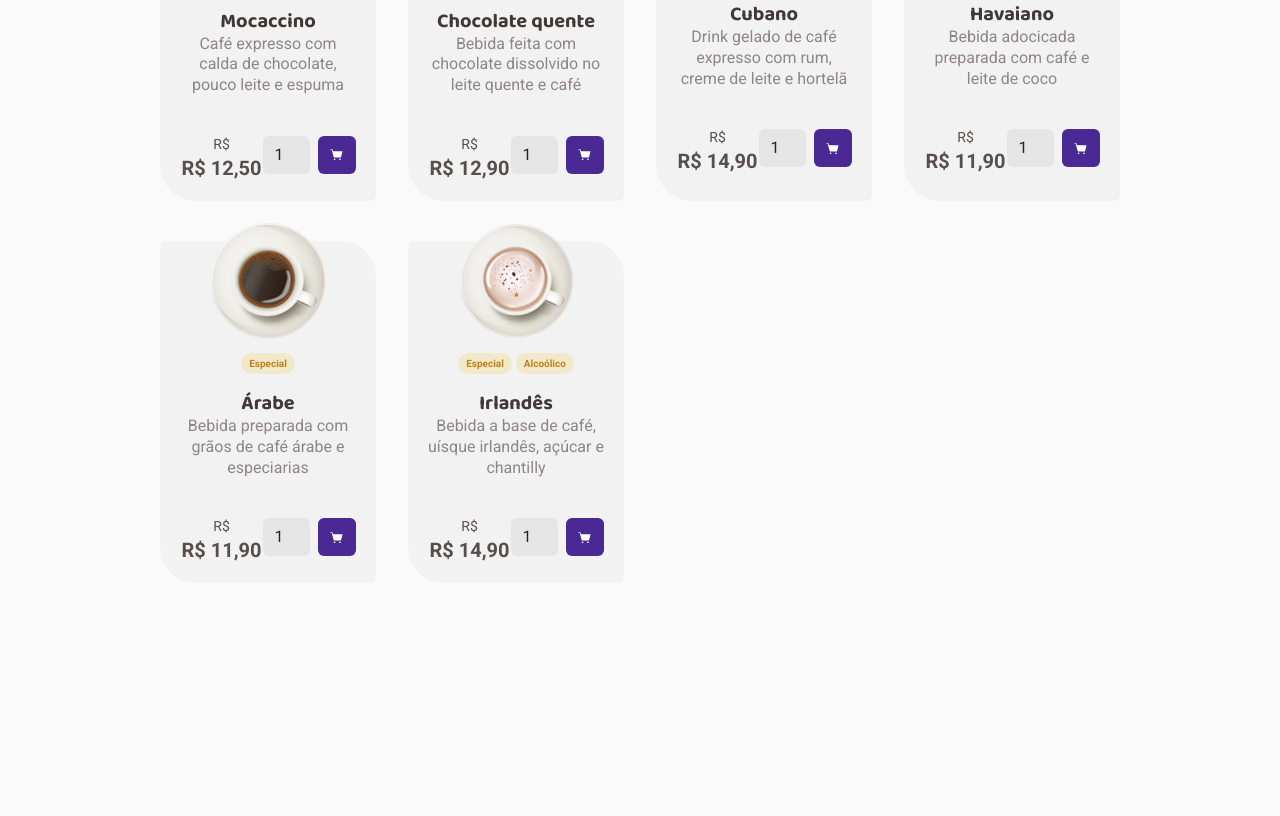
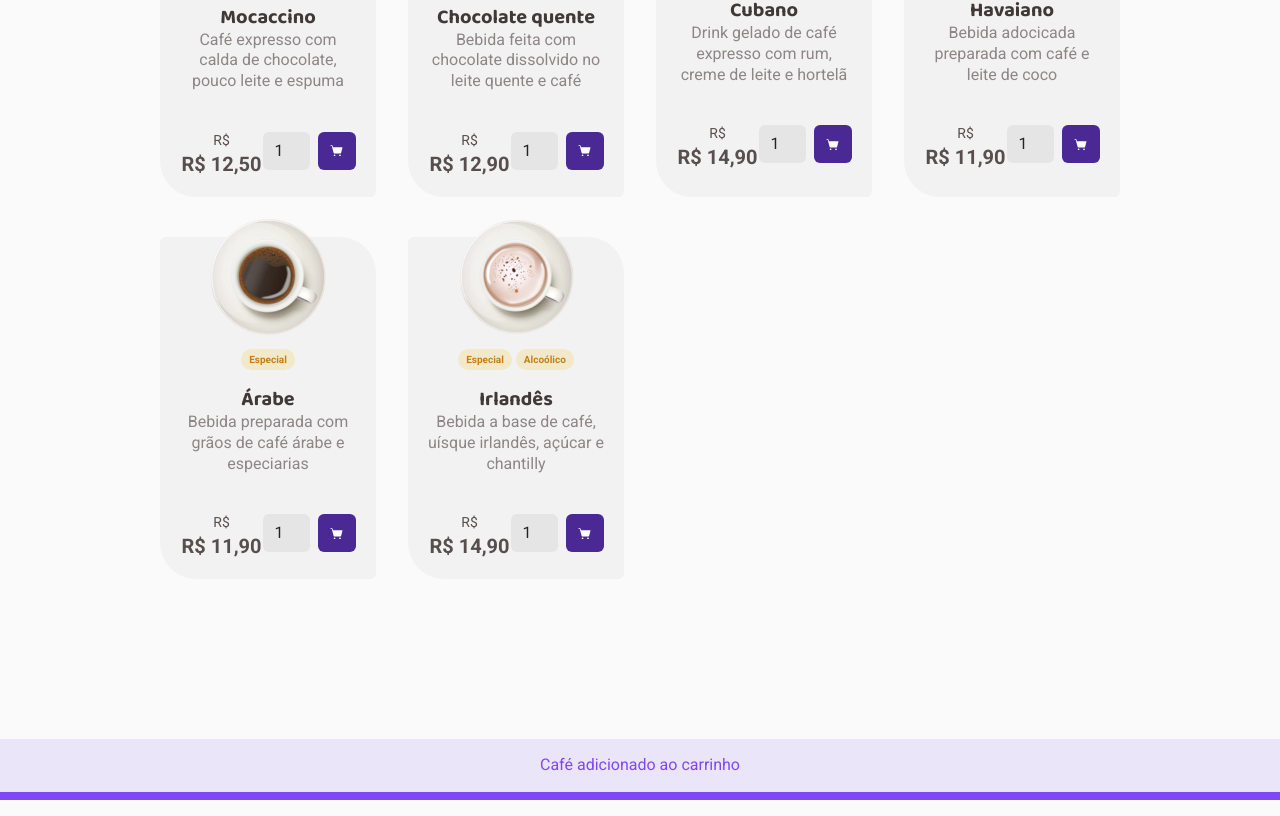
Before and after one commit to Giovani-O/ignite-coffee-delivery, a React (Vite) app: page / in a window 1280 px wide. Shown: the part 1778-2594 px from the top of the page. Before the commit the page ends 2521 px from the top, so only its background shows below. Built offline with nearby package versions, Linux system fonts and the light colour scheme.

Commit message:
wip: ajustes

```diff
--- a/src/App.tsx
+++ b/src/App.tsx
@@ -10,7 +10,6 @@ export function App() {
     <ThemeProvider theme={defaultTheme}>
       <StoreContextProvider>
         <BrowserRouter>
-          {/* O Context Provider vai aqui */}
           <Router />
         </BrowserRouter>
 
--- /dev/null
+++ b/src/components/Alert/index.tsx
@@ -0,0 +1,9 @@
+import { AlertBox } from './styles'
+
+interface AlertProps {
+  message: string
+}
+
+export function Alert({ message }: AlertProps) {
+  return <AlertBox>{message}</AlertBox>
+}
--- /dev/null
+++ b/src/components/Alert/styles.ts
@@ -0,0 +1,18 @@
+import styled from 'styled-components'
+
+export const AlertBox = styled.span`
+  position: relative;
+  display: flex;
+  justify-content: center;
+  align-items: center;
+  background: ${(props) => props.theme['purple-light']};
+  color: ${(props) => props.theme.purple};
+  padding: 1rem;
+  border-bottom: 0.5rem solid ${(props) => props.theme.purple};
+  margin-bottom: 1rem;
+
+  font-family: 'Roboto', sans-serif;
+  font-size: 1rem;
+  font-weight: 400;
+  line-height: 130%;
+`
--- a/src/components/CoffeeCard/index.tsx
+++ b/src/components/CoffeeCard/index.tsx
@@ -57,6 +57,8 @@ export function CoffeeCard({ type }: CoffeeCardProps) {
       // Tomar cuidado com a imutabilidade
       setShoppingCart([...shoppingCart, ...coffeesToAddToCart])
     }
+
+    setCoffeeAmount(1)
   }
 
   return (
--- a/src/components/Header/index.tsx
+++ b/src/components/Header/index.tsx
@@ -7,8 +7,17 @@ import {
 } from './styles'
 import Logo from '../../assets/images/logo.svg'
 import { NavLink } from 'react-router-dom'
+import { useContext } from 'react'
+import { StoreContext, CoffeesInCart } from '../../contexts/StoreContext'
 
 export function Header() {
+  const { shoppingCart } = useContext(StoreContext)
+
+  const totalInCart = shoppingCart.reduce(
+    (total: number, cartItem: CoffeesInCart) => total + cartItem.amount,
+    0,
+  )
+
   return (
     <HeaderContainer>
       <NavLink to="/" title="Home">
@@ -23,6 +32,7 @@ export function Header() {
         <NavLink to="/checkout" title="Pagamento">
           <ShoppingCart>
             <ShoppingCartSimple weight="fill" />
+            {totalInCart > 0 && <span className="badge">{totalInCart}</span>}
           </ShoppingCart>
         </NavLink>
       </HeaderSubcontainer>
--- a/src/components/Header/styles.ts
+++ b/src/components/Header/styles.ts
@@ -1,10 +1,16 @@
 import styled from 'styled-components'
 
 export const HeaderContainer = styled.header`
+  position: fixed;
+  z-index: 1000;
   display: flex;
   align-items: center;
   justify-content: space-between;
   padding: 2rem 10rem;
+
+  width: 100%;
+
+  background: ${(props) => props.theme.background};
 
   @media (max-width: 768px) {
     padding: 1.75rem 0;
@@ -42,8 +48,29 @@ export const ShoppingCart = styled.span`
   color: ${(props) => props.theme['yellow-dark']};
   border-radius: 6px;
   cursor: pointer;
+  position: relative;
 
   display: flex;
   align-items: center;
   justify-content: center;
+
+  .badge {
+    background: ${(props) => props.theme['yellow-dark']};
+    color: ${(props) => props.theme.white};
+    border-radius: 50%;
+    position: absolute;
+    display: flex;
+    justify-content: center;
+    align-items: center;
+
+    top: -8px;
+    right: -8px;
+    width: 20px;
+    height: 20px;
+
+    font-family: 'Roboto', sans-serif;
+    font-size: 0.875rem;
+    font-weight: 700;
+    line-height: 130%;
+  }
 `
--- a/src/layouts/DefaultLayout/index.tsx
+++ b/src/layouts/DefaultLayout/index.tsx
@@ -1,12 +1,16 @@
 import { Outlet } from 'react-router-dom'
 import { Header } from '../../components/Header'
-import { LayoutContainer } from './styles'
+import { LayoutContainer, Spacer } from './styles'
+import { Alert } from '../../components/Alert'
 
 export function DefaultLayout() {
   return (
     <LayoutContainer>
       <Header />
+      <Spacer />
       <Outlet />
+      {/* Alerta quando um café for adicionado ao carrinho */}
+      <Alert message="Café adicionado ao carrinho" />
     </LayoutContainer>
   )
 }
--- a/src/layouts/DefaultLayout/styles.ts
+++ b/src/layouts/DefaultLayout/styles.ts
@@ -10,3 +10,6 @@ export const LayoutContainer = styled.div`
     padding: 0 2rem;
   }
 `
+export const Spacer = styled.div`
+  height: 104px;
+`
```
